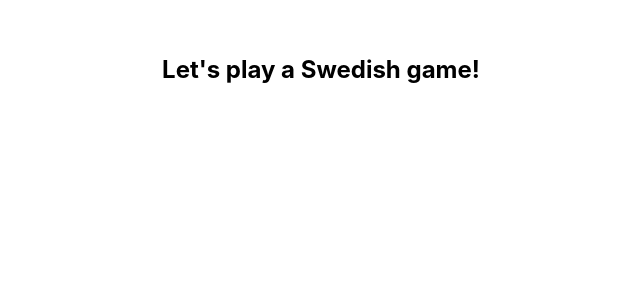
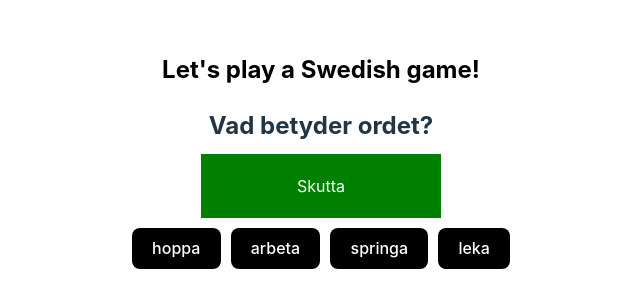
Before and after one commit to Technigo/final-boiler-plate-monorepo, a React (Vite) app in the folder frontend/: page /play/swedish in a window 1280 px wide. Shown: the top 308 px of the page, without its empty margins (319-959 px from the left). Built offline with nearby package versions, Linux system fonts and the light colour scheme.

Commit message:
added swedish questions

```diff
--- /dev/null
+++ b/frontend/data/SwedishGameData.json
@@ -0,0 +1,25 @@
+{
+  "swedish": [
+    {
+      "level": 1,
+      "question": "Jobba",
+      "rightAnswer": "arbeta",
+      "wrongAnswer": ["hoppa", "leka", "springa"],
+      "category": "verb"
+    },
+    {
+      "level": 1,
+      "question": "Löpa",
+      "rightAnswer": "springa",
+      "wrongAnswer": ["hoppa", "leka", "arbeta"],
+      "category": "verb"
+    },
+    {
+      "level": 1,
+      "question": "Skutta",
+      "rightAnswer": "hoppa",
+      "wrongAnswer": ["springa", "leka", "arbeta"],
+      "category": "verb"
+    }
+  ]
+}
--- a/frontend/src/components/Games/English.jsx
+++ b/frontend/src/components/Games/English.jsx
@@ -1,5 +1,5 @@
 import styled from "styled-components";
-import { Question } from "./Question.jsx";
+import { Question } from "./QuestionEnglish.jsx";
 
 export const English = () => {
   return (
--- a/frontend/src/components/Games/Math.jsx
+++ b/frontend/src/components/Games/Math.jsx
@@ -1,11 +1,9 @@
 import styled from "styled-components";
-import { Question } from "./Question";
 
 export const Math = () => {
   return (
     <>
       <MathTitle>Let&apos;s play a math game!</MathTitle>
-      <Question />
     </>
   )
 };
--- /dev/null
+++ b/frontend/src/components/Games/QuestionEnglish.jsx
@@ -0,0 +1,63 @@
+import styled from "styled-components";
+import englishData from "../../../data/EnglishGameData.json"
+
+export const Question = () => {
+  const { english } = englishData
+
+  const number = Math.floor(Math.random() * english.length);
+
+  const answers = []
+
+  const generateAnswers = () => {
+    english[number].wrongAnswer.map((answer) => answers.push(answer))
+    answers.push(english[number].rightAnswer)
+  }
+
+  generateAnswers()
+
+  const shuffleArray = () => {
+    for (let i = answers.length - 1; i > 0; i--) {
+      let j = Math.floor(Math.random() * (i + 1));
+      [answers[i], answers[j]] = [answers[j], answers[i]];
+    }
+    return answers;
+  }
+
+  shuffleArray()
+
+  return (
+    <div>
+      <Title>Vad betyder ordet?</Title>
+      <QuestionCard>{english[number].question}</QuestionCard>
+      <Answers>
+        {answers.map((answer, index) => (
+          <AnswerButton key={index}>{answer}</AnswerButton>
+        ))}
+      </Answers>
+    </div>
+  )
+}
+
+const Title = styled.h2`
+  margin: 0;
+`
+
+const QuestionCard = styled.div`
+  width: 200px;
+  background-color: green;
+  color: white;
+  padding: 20px;
+  margin: 10px auto;
+`
+const Answers = styled.div`
+  display: flex;
+  flex-direction: row;
+  justify-content: center;
+  flex-wrap: wrap;
+  gap: 10px;
+`;
+
+const AnswerButton = styled.button`
+  color: white;
+  background-color: black;
+`;
--- a/frontend/src/components/Games/Question.jsx
+++ b/frontend/src/components/Games/QuestionSwedish.jsx
@@ -1,16 +1,16 @@
 import styled from "styled-components";
-import englishData from "../../../data/EnglishGameData.json"
+import swedishData from "../../../data/SwedishGameData.json"
 
 export const Question = () => {
-  const { english } = englishData
+  const { swedish } = swedishData
 
-  const number = Math.floor(Math.random() * english.length) + 1;
+  const number = Math.floor(Math.random() * swedish.length);
 
   const answers = []
 
   const generateAnswers = () => {
-    english[number].wrongAnswer.map((answer) => answers.push(answer))
-    answers.push(english[number].rightAnswer)
+    swedish[number].wrongAnswer.map((answer) => answers.push(answer))
+    answers.push(swedish[number].rightAnswer)
     console.log(answers)
   }
 
@@ -20,7 +20,6 @@ export const Question = () => {
     for (let i = answers.length - 1; i > 0; i--) {
       let j = Math.floor(Math.random() * (i + 1));
       [answers[i], answers[j]] = [answers[j], answers[i]];
-      console.log("New", answers)
     }
     return answers;
   }
@@ -30,7 +29,7 @@ export const Question = () => {
   return (
     <div>
       <Title>Vad betyder ordet?</Title>
-      <QuestionCard>{english[number].question}</QuestionCard>
+      <QuestionCard>{swedish[number].question}</QuestionCard>
       <Answers>
         {answers.map((answer, index) => (
           <AnswerButton key={index}>{answer}</AnswerButton>
--- a/frontend/src/components/Games/Swedish.jsx
+++ b/frontend/src/components/Games/Swedish.jsx
@@ -1,7 +1,13 @@
 import styled from "styled-components";
+import { Question } from "./QuestionSwedish.jsx";
 
 export const Swedish = () => {
-  return <SwedishTitle>Let&apos;s play a Swedish game!</SwedishTitle>;
+  return (
+    <>
+      <SwedishTitle>Let&apos;s play a Swedish game!</SwedishTitle>
+      <Question />
+    </>
+  )
 };
 const SwedishTitle = styled.h2`
   color: black;
```
